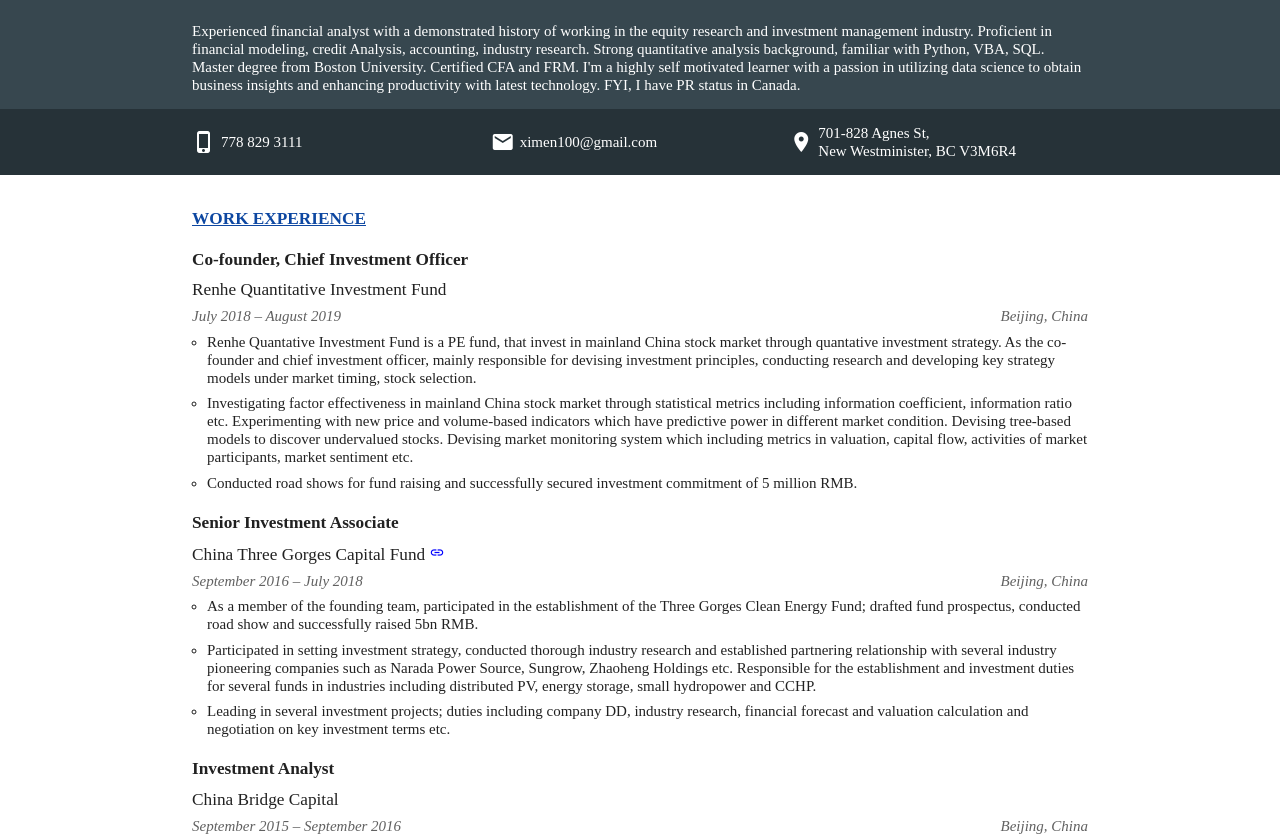
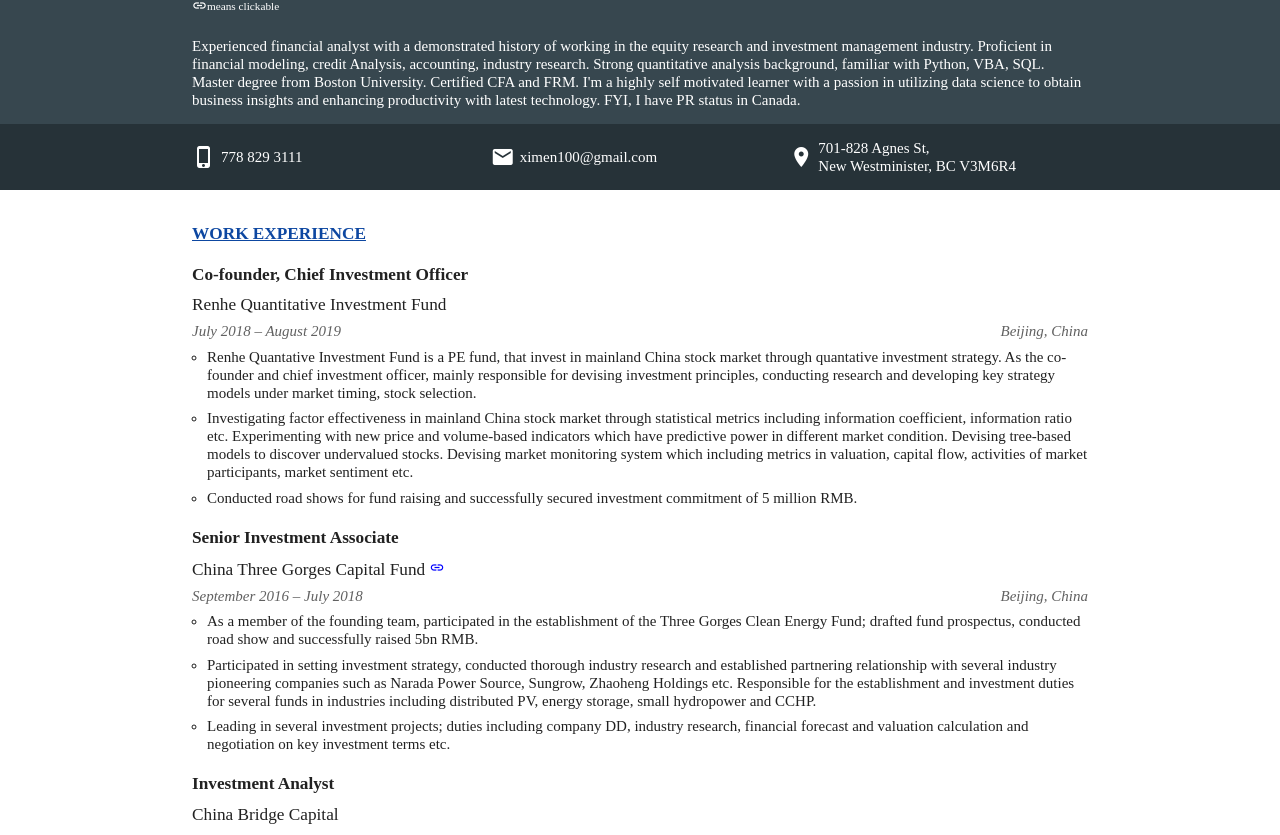
Before and after one commit to ximen99/profile, a plain HTML site: page resume.html in a window 1280 px wide. Shown: the part 85-920 px from the top of the page. Drawn offline with Linux system fonts and the light colour scheme.

Commit message:
add note

```diff
--- a/resume.html
+++ b/resume.html
@@ -23,6 +23,7 @@
                             href="http://basno.com/c4ycp61u"><i class="material-icons tiny sup">link</i></a></sup>,
                     FRM<sup><a href="http://my.garp.org/DigitalBadgeFRM?id=0034000001aeFJZAA2"><i
                                 class="material-icons tiny sup">link</i></a></sup></h4>
+                <sup class="white-text valign-wrapper"><i class="material-icons tiny sup">link</i> means clickable</sup>
                 <br />
                 <p class="white-text" contenteditable="true">Experienced financial analyst with a demonstrated history
                     of working in the
@@ -36,6 +37,7 @@
                     business insights and enhancing
                     productivity with latest technology. FYI, I have PR status in Canada.
                 </p>
+
             </div>
         </div>
         <!--contact section-->
```
